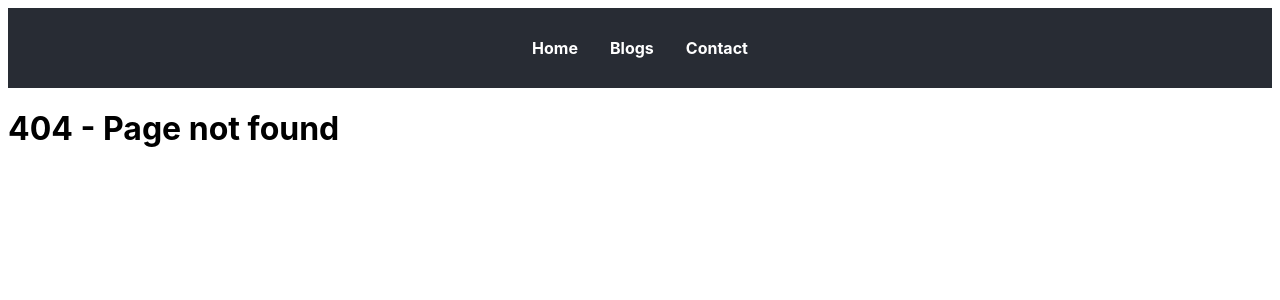
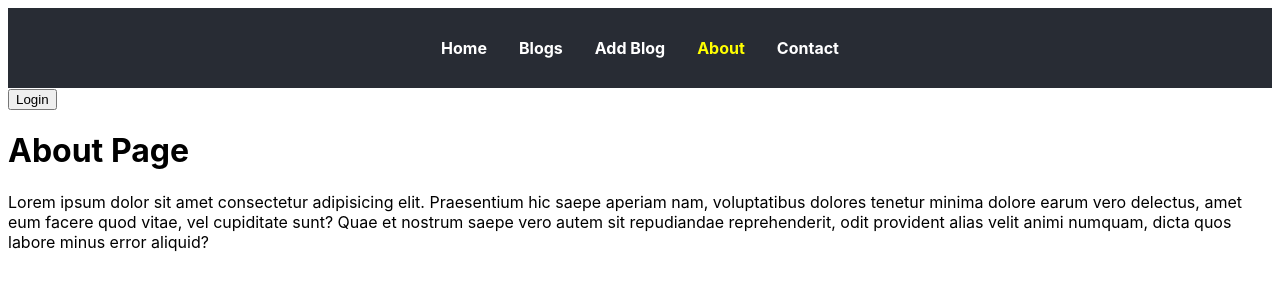
Before and after one commit to Md-Ikbal-Hasan/React-Practice-Code-2, a React (Create React App) app: page /about in a window 1280 px wide. Before the commit this address had no page. Shown: the top 300 px of the page. Built offline with nearby package versions, Linux system fonts and the light colour scheme.

Commit message:
protected route added

```diff
--- a/src/App.js
+++ b/src/App.js
@@ -1,4 +1,6 @@
 import './App.css';
+
+
 import { BrowserRouter, Routes, Route } from 'react-router-dom';
 import Home from './Component/Pages/Home';
 import Contact from './Component/Pages/Contact';
@@ -7,18 +9,41 @@ import Blog from './Component/Pages/Blog';
 import Error from './Component/Pages/Error';
 import Navbar from './Component/Navbar';
 import User from './Component/Pages/User';
+import About from './Component/Pages/About';
+import AddBlog from './Component/Pages/AddBlog';
+import { useState } from 'react';
+import Protected from './Component/Pages/Protected';
 
 function App() {
+  const [isLoggedIn, setIsLoggedIn] = useState(false);
+
+
   return (
 
 
     <BrowserRouter>
       <Navbar />
+      {isLoggedIn ?
+        (<button onClick={() => { setIsLoggedIn(!isLoggedIn) }} >Log out</button>) :
+        (<button onClick={() => { setIsLoggedIn(!isLoggedIn) }}   > Login</button>)
+      }
 
       <Routes>
         <Route path='/' element={<Home />} />
         <Route path='/blogs' element={<Blogs />} />
         <Route path='/blogs/:title' element={<Blog />} />
+
+        <Route path='/about' element={<About />} />
+        <Route path='/add-blog'
+          element={
+            <Protected isLoggedIn={isLoggedIn} >
+              <AddBlog />
+            </Protected>
+          }
+
+
+        />
+
 
         <Route path='/contact' element={<Contact />} />
         <Route path='*' element={<Error />} />
@@ -26,7 +51,7 @@ function App() {
         <Route path='/user' element={<User />} />
       </Routes>
 
-    </BrowserRouter>
+    </BrowserRouter >
 
 
   );
--- a/src/Component/Navbar.js
+++ b/src/Component/Navbar.js
@@ -6,6 +6,8 @@ const Navbar = () => {
         <nav>
             <NavLink to="/" className='nav-link' > Home </NavLink>
             <NavLink to="/blogs" className='nav-link' > Blogs </NavLink>
+            <NavLink to="/add-blog" className='nav-link' > Add Blog </NavLink>
+            <NavLink to="/about" className='nav-link' > About </NavLink>
             <NavLink to="/contact" className='nav-link' > Contact </NavLink>
         </nav>
     )
--- /dev/null
+++ b/src/Component/Pages/About.js
@@ -0,0 +1,12 @@
+import React from 'react'
+
+const About = () => {
+    return (
+        <div>
+            <h1>About Page</h1>
+            <p>Lorem ipsum dolor sit amet consectetur adipisicing elit. Praesentium hic saepe aperiam nam, voluptatibus dolores tenetur minima dolore earum vero delectus, amet eum facere quod vitae, vel cupiditate sunt? Quae et nostrum saepe vero autem sit repudiandae reprehenderit, odit provident alias velit animi numquam, dicta quos labore minus error aliquid?</p>
+        </div>
+    )
+}
+
+export default About
--- /dev/null
+++ b/src/Component/Pages/AddBlog.js
@@ -0,0 +1,12 @@
+import React from 'react'
+
+const AddBlog = () => {
+    return (
+        <div>
+            <h1>Add Blog page</h1>
+            <p>Lorem ipsum dolor sit amet consectetur adipisicing elit. Laborum tempora placeat quia impedit, fuga asperiores iure laudantium consequuntur! Quasi a, voluptatibus eos numquam aliquam nihil tenetur! Recusandae incidunt reiciendis deserunt.</p>
+        </div>
+    )
+}
+
+export default AddBlog
--- /dev/null
+++ b/src/Component/Pages/Protected.js
@@ -0,0 +1,11 @@
+import React from 'react'
+import { Navigate } from 'react-router-dom'
+
+const Protected = ({ isLoggedIn, children }) => {
+    if (!isLoggedIn) {
+        return <Navigate to="/" replace />
+    }
+    return children;
+}
+
+export default Protected
```
